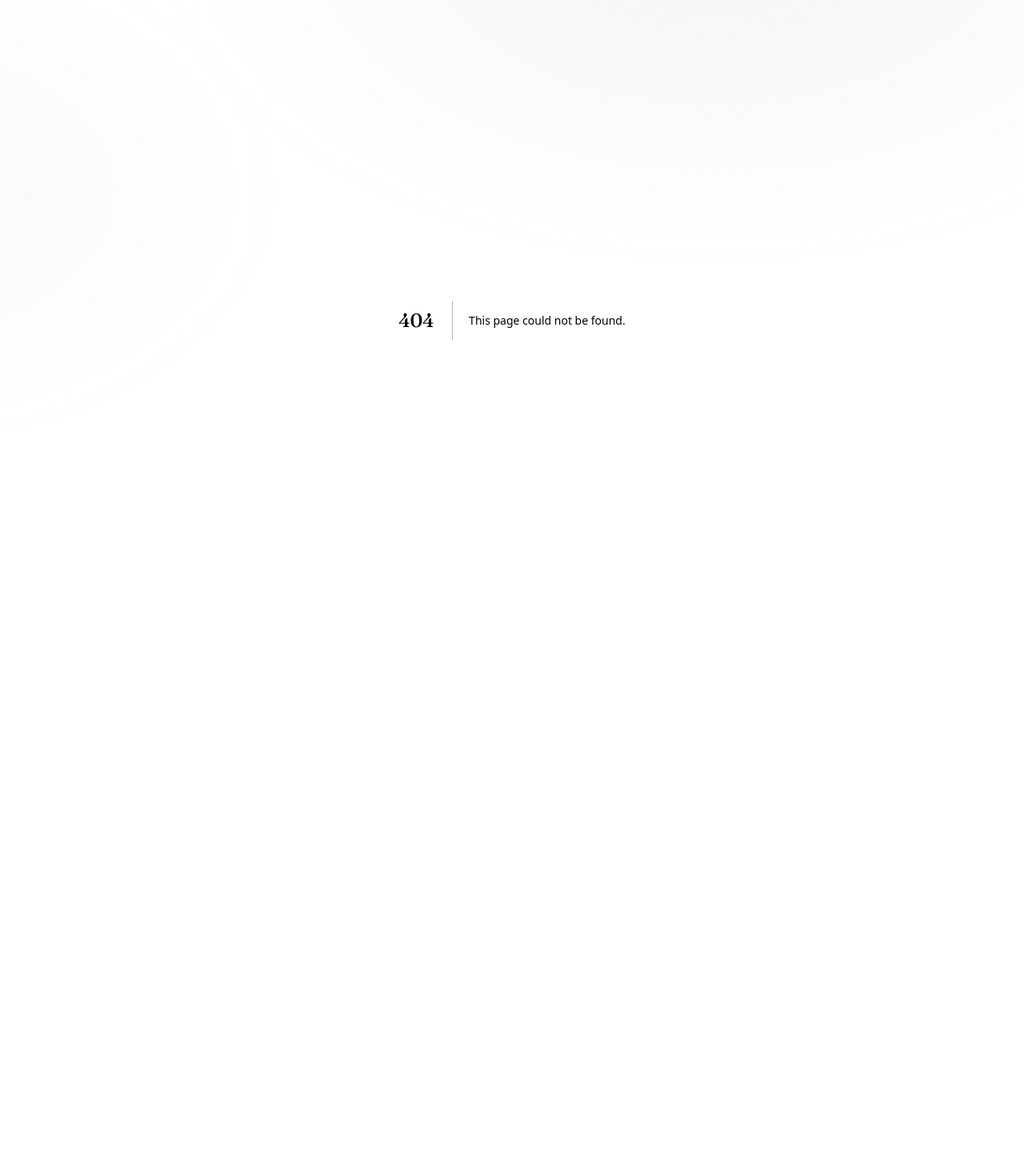
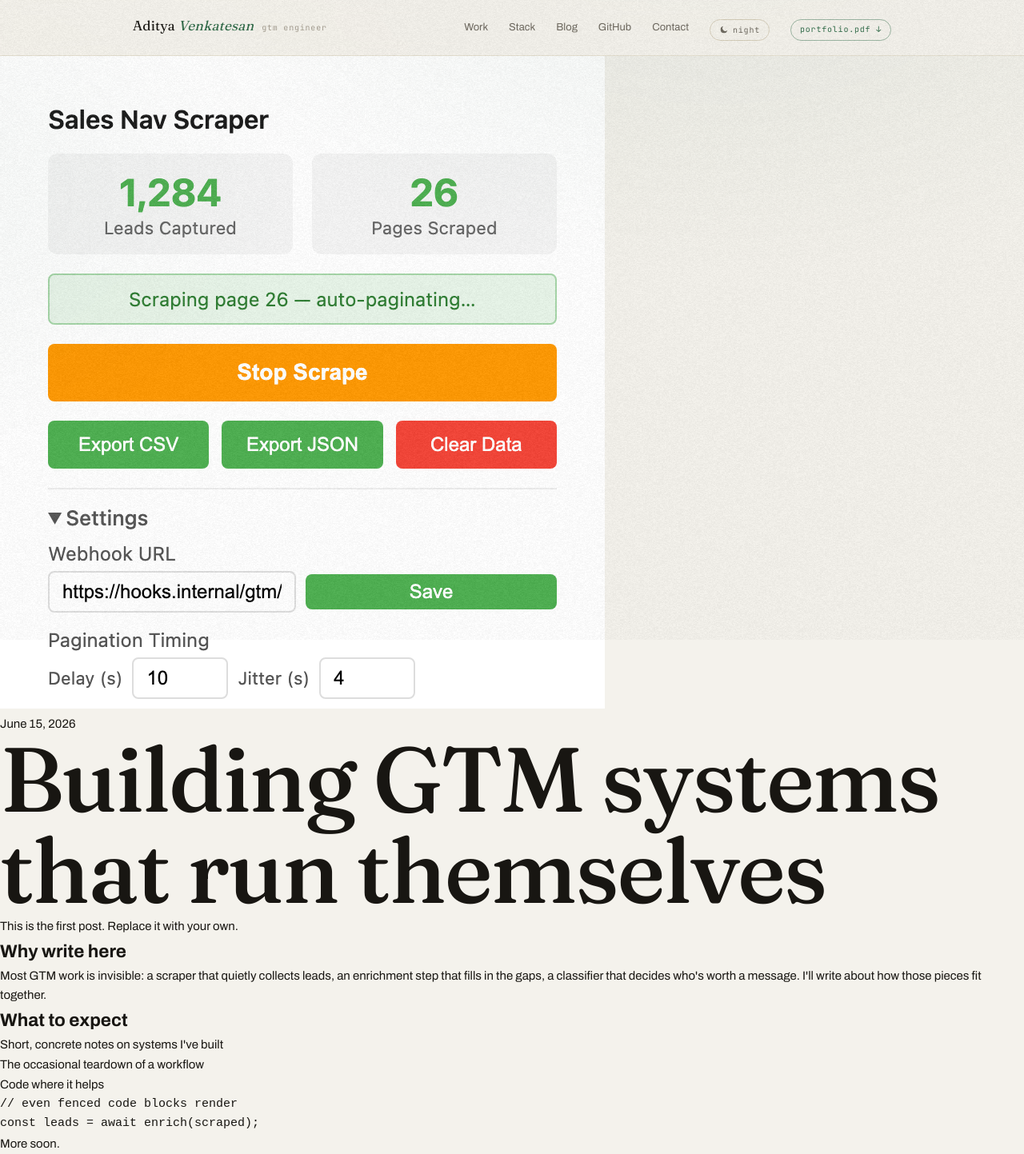
Before and after one commit to Aditya-v05/gtm-portfolio, a Next.js app: page /blog/hello in a window 1280 px wide. Before the commit this address had no page. Shown: the whole page at 80% size. Before the commit the page ends 800 px from the top, so only its background shows below. Built offline with nearby package versions, Linux system fonts and the light colour scheme.

Commit message:
Add blog post page with cover OG metadata and banner

```diff
--- /dev/null
+++ b/app/blog/[slug]/page.tsx
@@ -0,0 +1,72 @@
+import type { Metadata } from "next";
+import { notFound } from "next/navigation";
+import { compileMDX } from "next-mdx-remote/rsc";
+import SiteNav from "@/components/SiteNav";
+import { getAllSlugs, getPostBySlug, formatDate } from "@/lib/posts";
+
+// Only prerender known slugs; unknown slugs 404 instead of rendering on demand.
+export const dynamicParams = false;
+
+export function generateStaticParams() {
+  return getAllSlugs().map((slug) => ({ slug }));
+}
+
+export async function generateMetadata({
+  params,
+}: {
+  params: Promise<{ slug: string }>;
+}): Promise<Metadata> {
+  const { slug } = await params;
+  const post = getPostBySlug(slug);
+  if (!post) return {};
+
+  return {
+    title: `${post.title} — Aditya`,
+    description: post.summary,
+    openGraph: {
+      type: "article",
+      title: post.title,
+      description: post.summary,
+      images: [{ url: post.cover }],
+    },
+    twitter: {
+      card: "summary_large_image",
+      title: post.title,
+      description: post.summary,
+      images: [post.cover],
+    },
+  };
+}
+
+export default async function BlogPost({
+  params,
+}: {
+  params: Promise<{ slug: string }>;
+}) {
+  const { slug } = await params;
+  const post = getPostBySlug(slug);
+  if (!post) notFound();
+
+  const { content } = await compileMDX({ source: post.content });
+
+  return (
+    <>
+      <SiteNav variant="page" />
+      <main className="post">
+        <div className="post__banner">
+          {/* eslint-disable-next-line @next/next/no-img-element */}
+          <img src={post.cover} alt={post.title} />
+        </div>
+        <article className="post__body">
+          <header className="post__head">
+            <time className="post__date" dateTime={post.date}>
+              {formatDate(post.date)}
+            </time>
+            <h1 className="post__title">{post.title}</h1>
+          </header>
+          <div className="prose">{content}</div>
+        </article>
+      </main>
+    </>
+  );
+}
```
